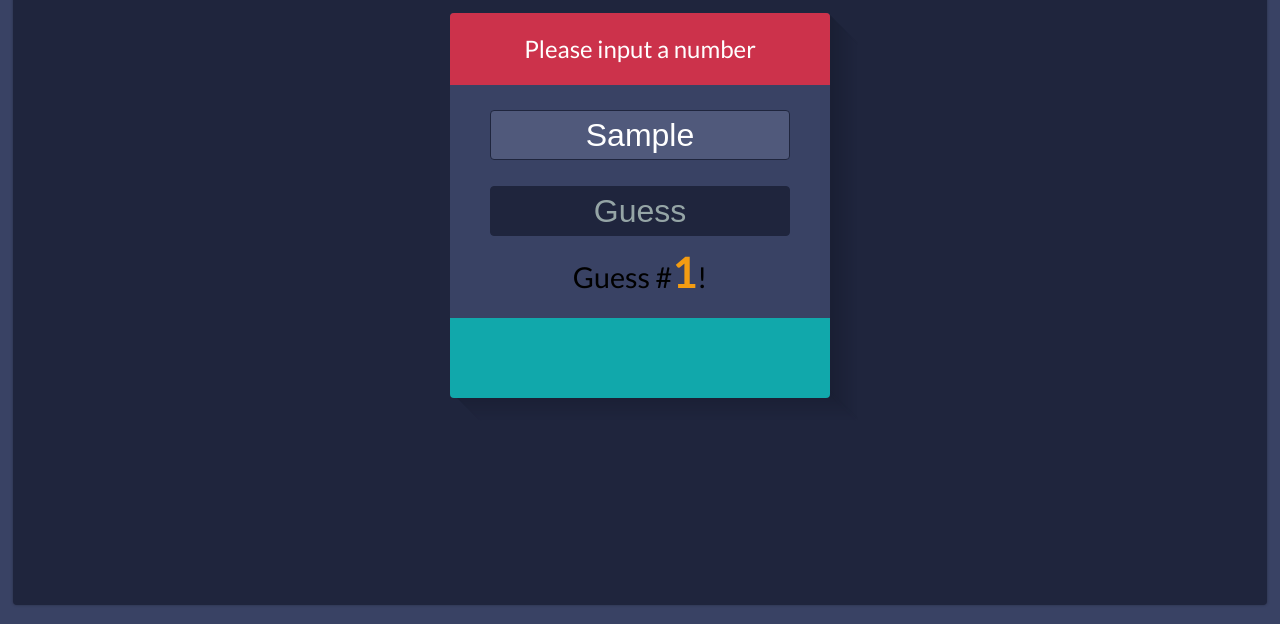
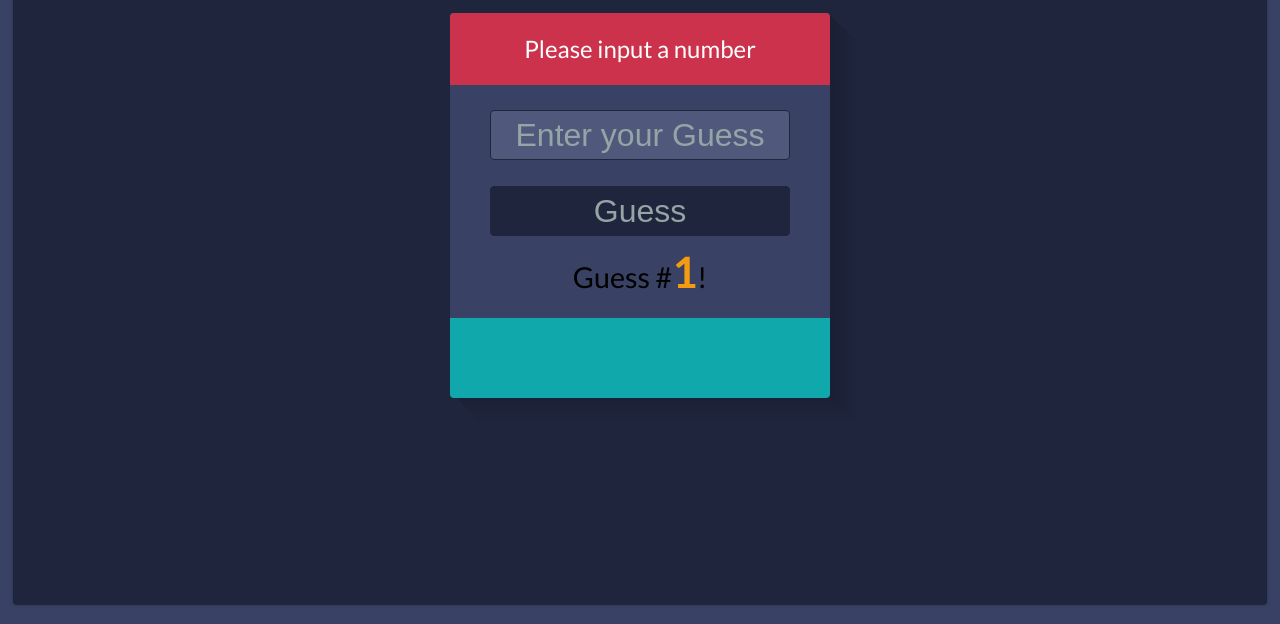
Before and after one commit to Tenkaklet/HotCold, a plain HTML site: page index.html in a window 1280 px wide. Both pictures are taken after typing "Sample" into the empty fields and a click on the input "Guess". Shown: the part 176-800 px from the top of the page. Drawn offline with nearby package versions, Linux system fonts and the light colour scheme.

Commit message:
fixed userGuess Input

```diff
--- a/js/app.js
+++ b/js/app.js
@@ -28,6 +28,7 @@ $(document).ready(function() {
     $('form').on('submit', function(e) {
       e.preventDefault();
       var userInput = $('#userGuess').val();
+      $('#userGuess').val('');
 
         if ( isNaN(userInput)) {
           $('#feedback').text('Please input a number');
```
Also changed, not shown: styles/style.css (line endings or trailing spaces).
